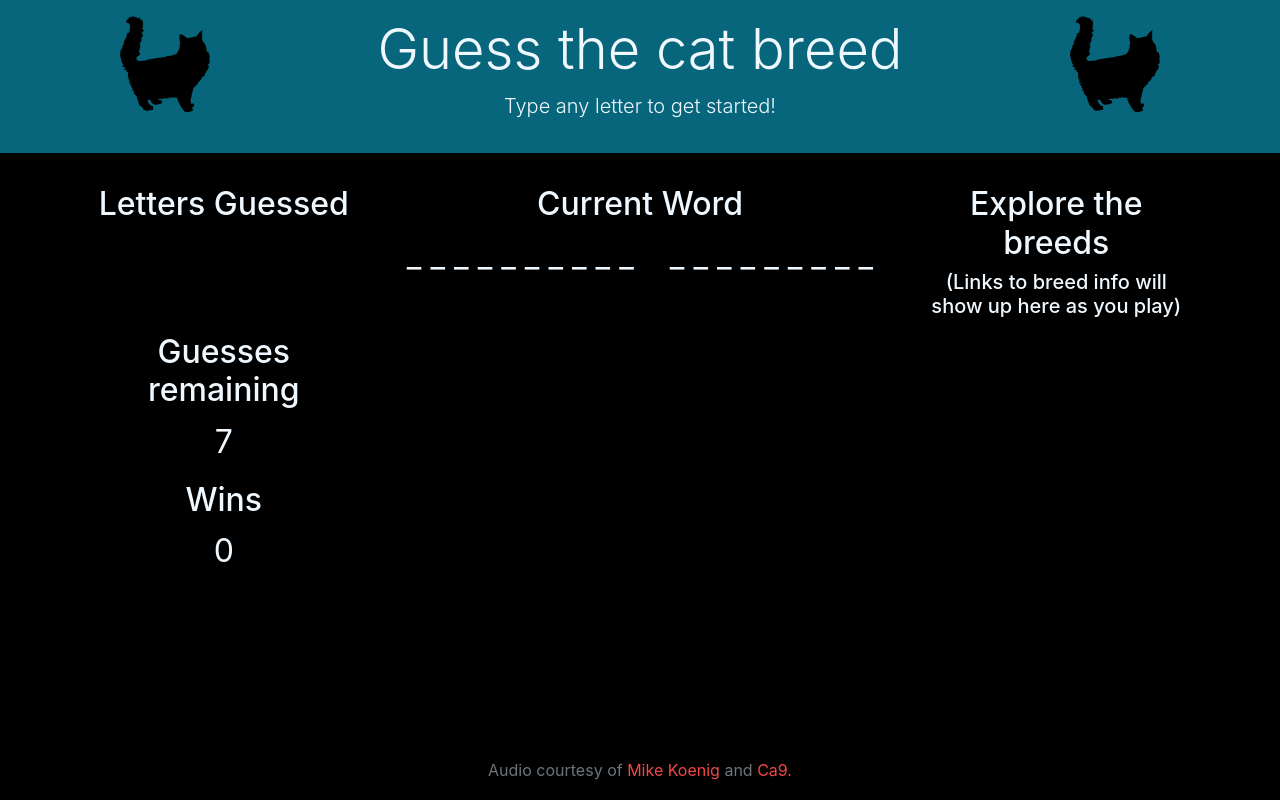
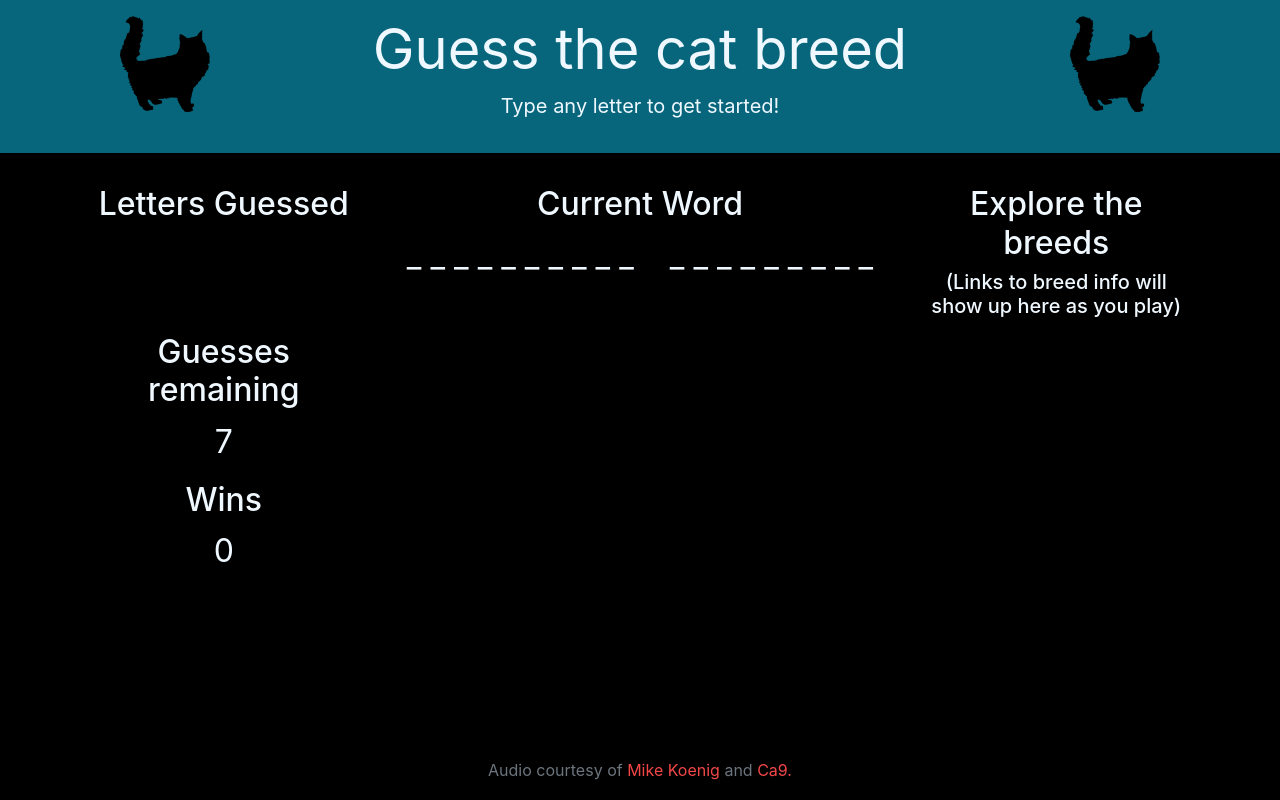
Before and after one commit to kanikas01/Word-Guess-Game, a plain HTML site: page index.html in a window 1280 px wide. Drawn offline with nearby package versions, Linux system fonts and the light colour scheme.

Commit message:
Change font weight for jumbotron text

```diff
--- a/assets/css/main.css
+++ b/assets/css/main.css
@@ -27,6 +27,10 @@ body {
 .jumbotron {
   color: aliceblue;
   background-color: #07667b;
+}
+
+#h1, #game-prompt {
+  font-weight: 400;
 }
 
 img {
```
